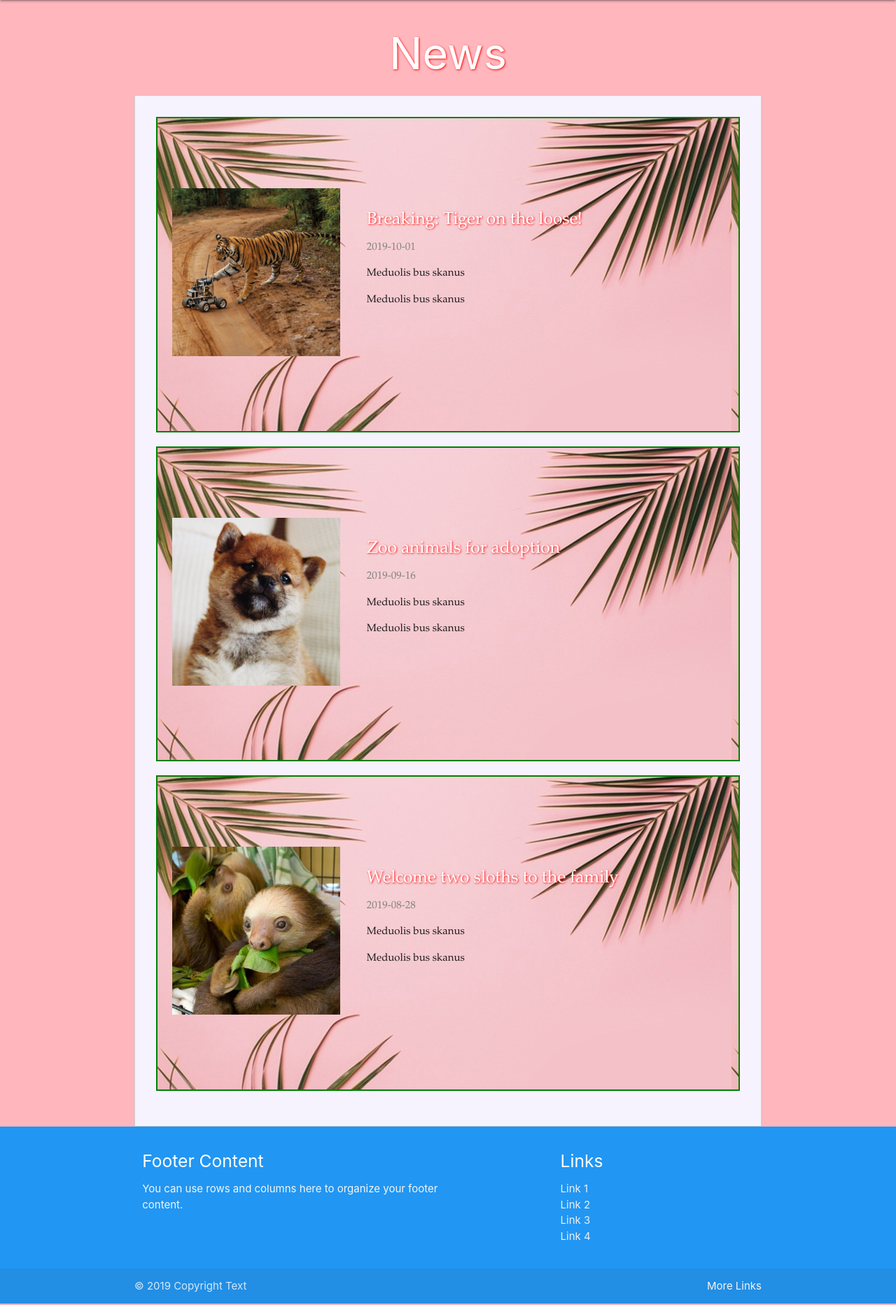
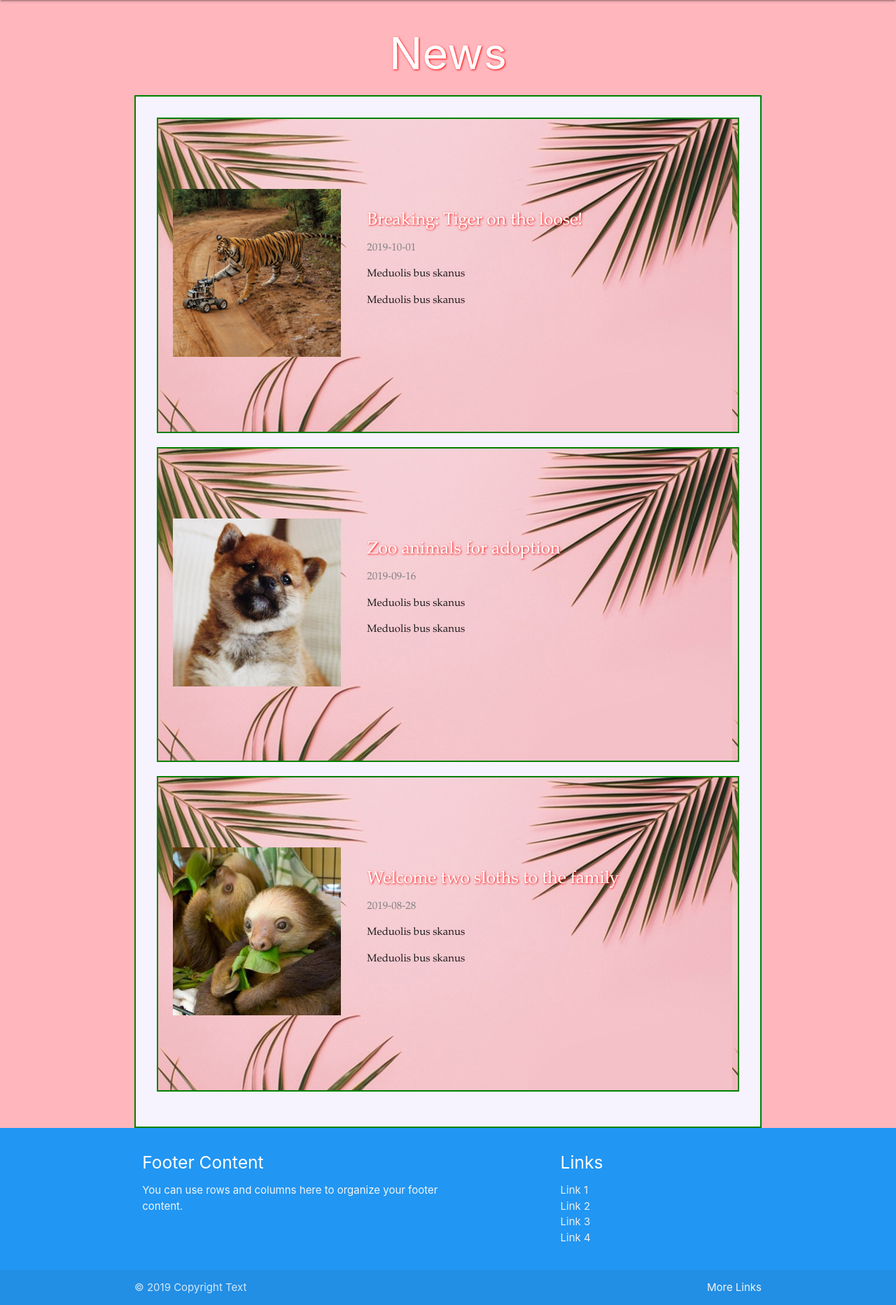
Before and after one commit to N0NCore/final-project, a PHP site: page /naujienos.php in a window 1280 px wide. Shown: the part 128-1993 px from the top of the page at 70% size. Run offline with PHP 8.4, Linux system fonts and the light colour scheme.

Commit message:
Update style.css

```diff
--- a/styles/style.css
+++ b/styles/style.css
@@ -72,7 +72,7 @@ border:
 
 .newalerts {
 	padding: 30px;
-	border: solid 1px #ccc;
+	border: solid 2px green;
 	background-color: #F6F3FF;
 }
 
```
